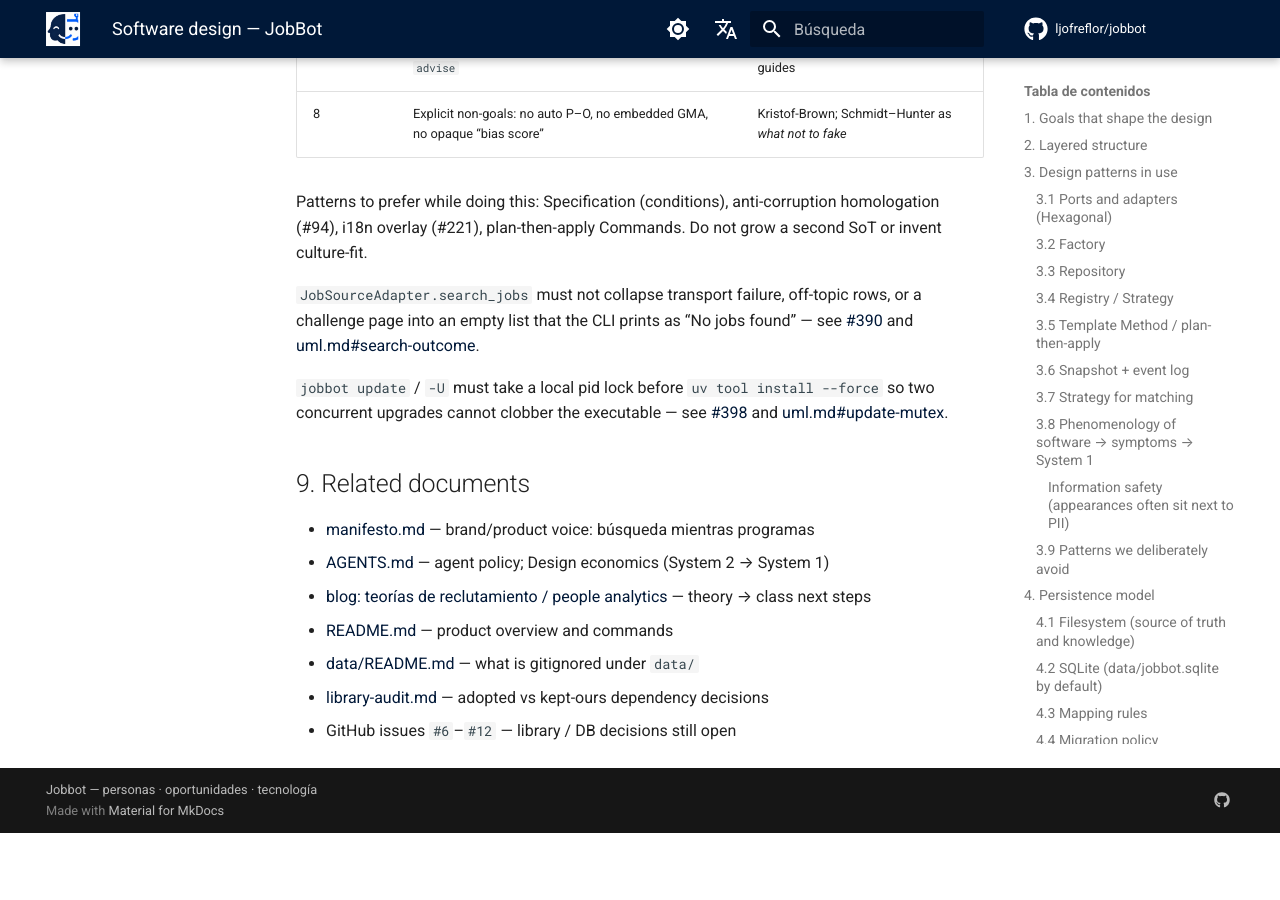
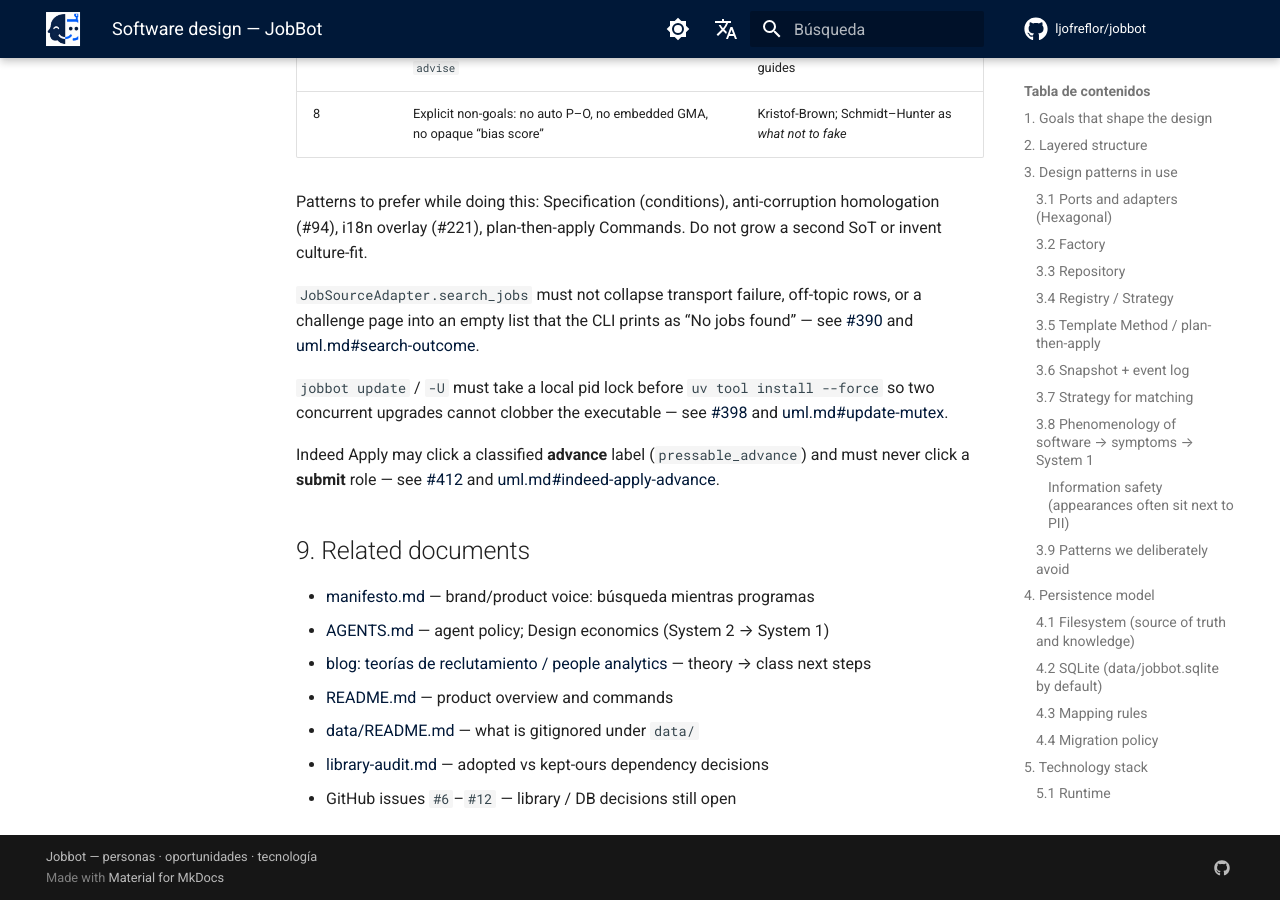
Before and after one commit to ljofreflor/jobbot, an MkDocs documentation site: the page built from docs/software-design.md, in a window 1280 px wide and 900 px high, scrolled down 12185 px. Built offline with MkDocs 1.6.1 and Material for MkDocs 9.7.7, drawn with Linux system fonts in a browser that asks for light colours; comment, search, counter and statistics services are not loaded; before the commit the page ends 13018 px from its top, so only the background shows below that; some of the changed text lies outside the part shown.

Commit message:
docs(sdd): #412 Indeed Apply advance — patch + uml#indeed-apply-advance
Click classified Next only; never Submit; body_ready for owner paste.

Co-authored-by: Leonardo Andes Jofre Flor <leonardo.jofre+csld1@consalud.cl>

```diff
--- a/docs/software-design.md
+++ b/docs/software-design.md
@@ -30,9 +30,9 @@ Direction of dependency: **domain → adapters**, never the reverse.
 
 UML (Mermaid): [docs/uml.md](uml.md) — `candidate-now`, `fact-preference`, `ports`,
 `plan-apply`, `specification`, `acl`, `hitl-pause`, `search-outcome`,
-`posting-url-verify`, `linkedin-details-pull`, `jd-llm-extract`, `update-mutex`.
-Issues that grow the domain cite an anchor and update the diagram in the closing
-PR. Map: [sdd-issue-map.md](sdd-issue-map.md).
+`posting-url-verify`, `linkedin-details-pull`, `jd-llm-extract`, `update-mutex`,
+`indeed-apply-advance`. Issues that grow the domain cite an anchor and update the
+diagram in the closing PR. Map: [sdd-issue-map.md](sdd-issue-map.md).
 
 ## 2. Layered structure
 
@@ -449,6 +449,11 @@ rows, or a challenge page into an empty list that the CLI prints as
 [#398](https://github.com/ljofreflor/jobbot/issues/398) and
 [uml.md#update-mutex](uml.md#update-mutex).
 
+Indeed Apply may click a classified **advance** label (`pressable_advance`) and
+must never click a **submit** role — see
+[#412](https://github.com/ljofreflor/jobbot/issues/412) and
+[uml.md#indeed-apply-advance](uml.md#indeed-apply-advance).
+
 ## 9. Related documents
 
 - [manifesto.md](manifesto.md) — brand/product voice: búsqueda mientras programas
```
Also changed, not shown: docs/sdd-issue-map.md (+1 -1 lines), docs/sdd-issue-patches/412.md (added, +19 -0 lines), docs/uml.md (+44 -0 lines).
